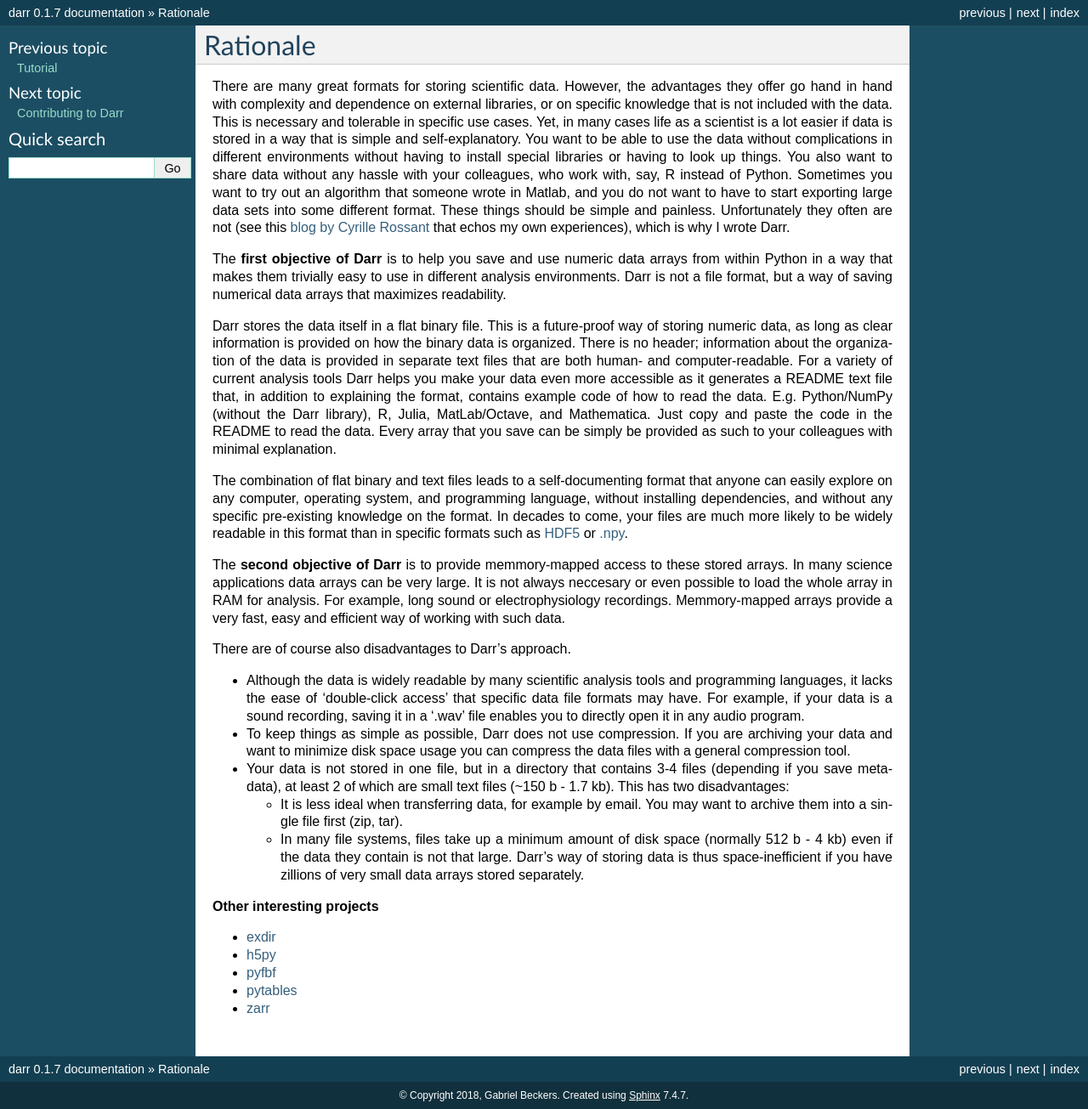
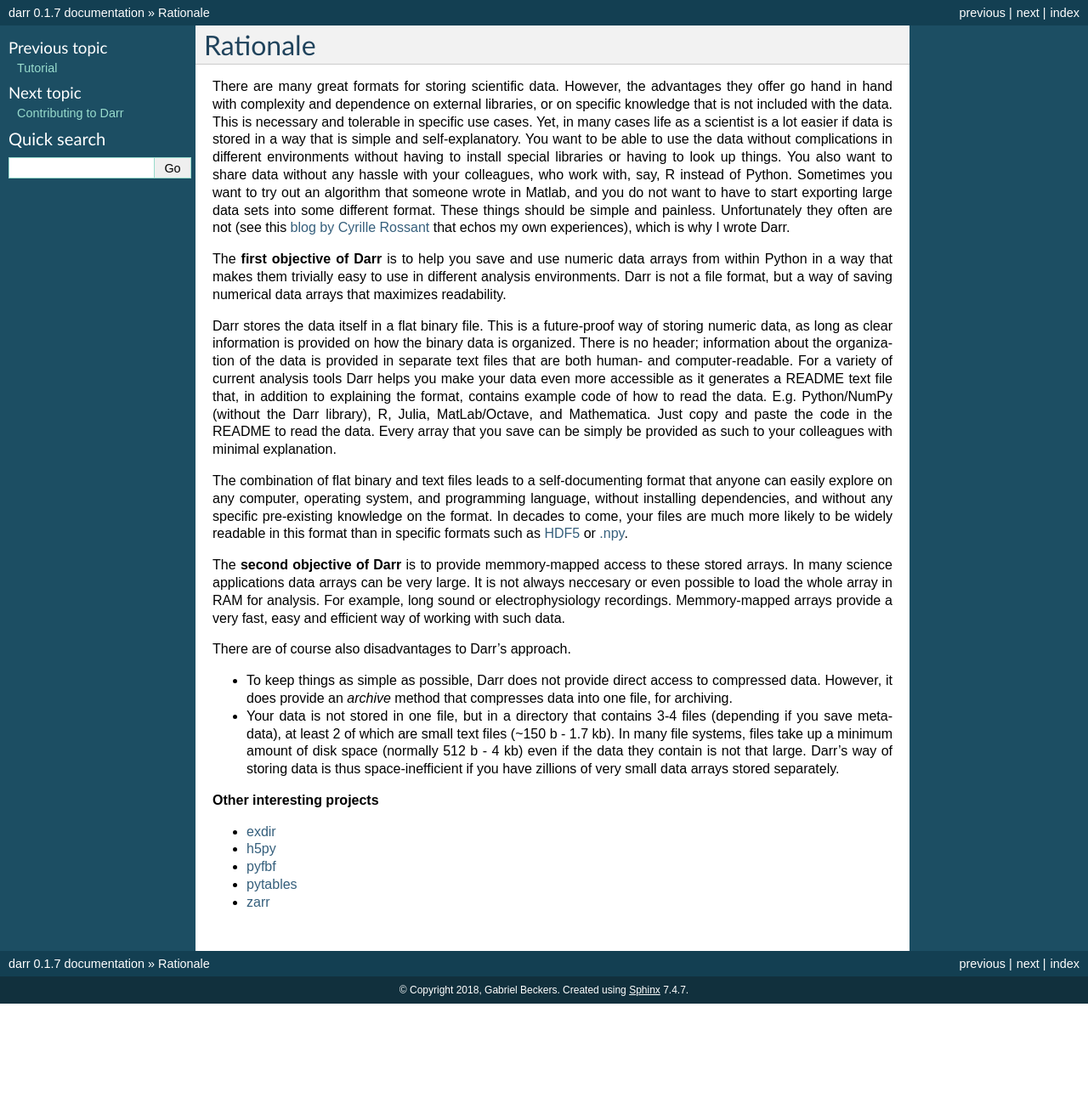
Before and after one commit to gbeckers/Darr, a Sphinx documentation site: the page built from docs/rationale.rst, in a window 1280 px wide. Shown: the whole page at 85% size. Built offline with Sphinx 7.4.7, drawn with Linux system fonts in a browser that asks for light colours; after the commit the page ends 1181 px from its top, so only the background shows below that.

Commit message:
adapted readme and doc on compression

```diff
--- a/docs/rationale.rst
+++ b/docs/rationale.rst
@@ -52,25 +52,16 @@ with such data.
 
 There are of course also disadvantages to Darr's approach.
 
--  Although the data is widely readable by many scientific analysis
-   tools and programming languages, it lacks the ease of 'double-click
-   access' that specific data file formats may have. For example, if
-   your data is a sound recording, saving it in a '.wav' file enables
-   you to directly open it in any audio program.
--  To keep things as simple as possible, Darr does not use
-   compression. If you are archiving your data and want to minimize disk
-   space usage you can compress the data files with a general compression
-   tool.
+-  To keep things as simple as possible, Darr does not provide direct access
+   to compressed data. However, it does provide an `archive` method that
+   compresses data into one file, for archiving.
 -  Your data is not stored in one file, but in a directory that contains
    3-4 files (depending if you save metadata), at least 2 of which are
-   small text files (~150 b - 1.7 kb). This has two disadvantages:
-
-   -  It is less ideal when transferring data, for example by email. You
-      may want to archive them into a single file first (zip, tar).
-   -  In many file systems, files take up a minimum amount of disk space
-      (normally 512 b - 4 kb) even if the data they contain is not that
-      large. Darr's way of storing data is thus space-inefficient if
-      you have zillions of very small data arrays stored separately.
+   small text files (~150 b - 1.7 kb). In many file systems, files take up a
+   minimum amount of disk space (normally 512 b - 4 kb) even if the data
+   they contain is not that large. Darr's way of storing data is thus
+   space-inefficient if you have zillions of very small data arrays stored
+   separately.
 
 **Other interesting projects**
 
```
Also changed, not shown: README.rst (+3 -7 lines), docs/index.rst (+2 -5 lines).
